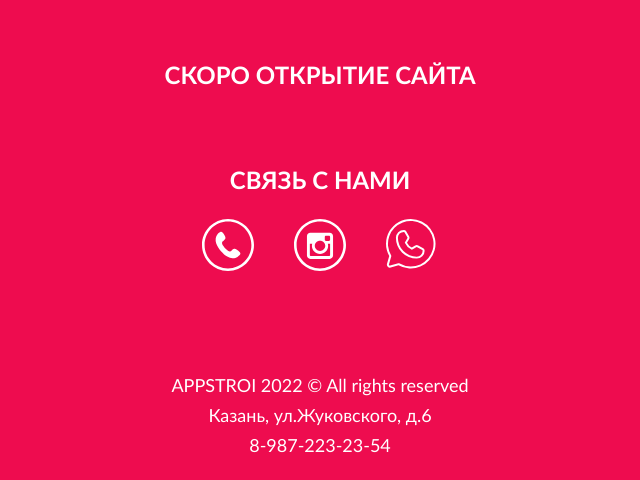
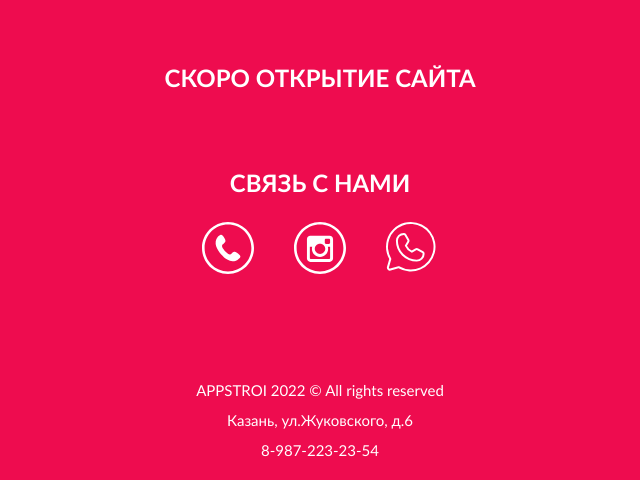
Before and after one commit to Arshavir93/APPSTROI, a plain HTML site: page index.html in a window 1280 px wide. Shown: the part 320-800 px from the top of the page, without its empty margins (320-960 px from the left). Drawn offline with Linux system fonts and the light colour scheme.

Commit message:
copyright size

```diff
--- a/style.css
+++ b/style.css
@@ -43,7 +43,7 @@ a {
 .copyright {
     margin-top: auto;
     padding-top: 30px;
-    margin-bottom: 20px;
-    font-size: 18px;
+    margin-bottom: 15px;
     line-height: 30px;
+    font-size: 15px;
 }
```
